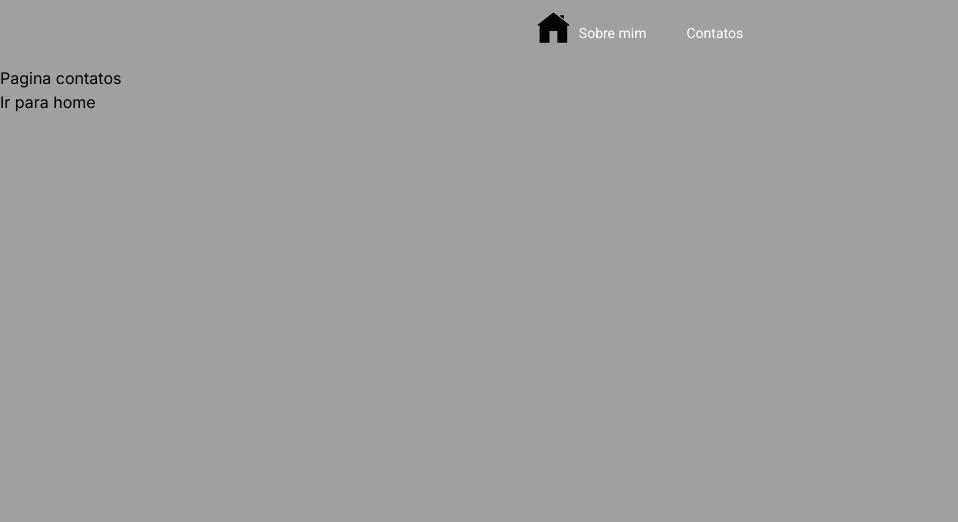
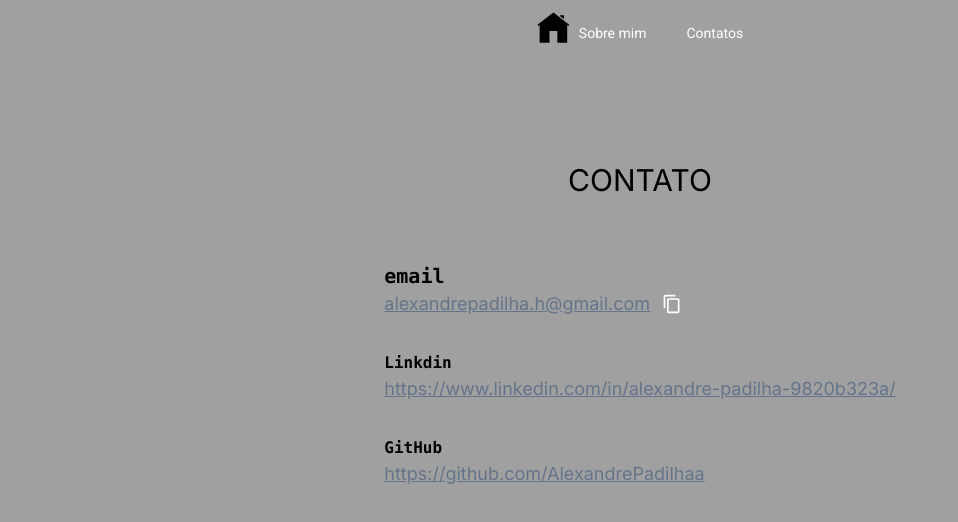
Before and after one commit to AlexandrePadilhaa/V1-Portifolio, a Next.js app: page /contato in a window 1280 px wide. Shown: the top 522 px of the page, without its empty margins (0-958 px from the left). Built offline with nearby package versions, Linux system fonts and the light colour scheme.

Commit message:
contatos e copiar email

```diff
--- a/src/app/contato/page.tsx
+++ b/src/app/contato/page.tsx
@@ -1,12 +1,37 @@
-import Link from "next/link";
+import { Metadata } from 'next'
+import { CopyButton } from "@/components/communs/copyButton";
 
+
+export const metadata: Metadata = {
+    title: 'Contatos | Alexandre Padilha',
+}
 
 export default function Contatos() {
     return (
-        <div>
-            <h1>Pagina contatos</h1>
-            <Link href='/'>
-                <h2>Ir para home</h2>
-            </Link>
+        <div className="mt-12 md:mt-24 space-y-8 md:space-y-16 px-16 md:px-32">
+            <h1 className=" text-3xl text-center">CONTATO</h1>
+            <ul className="table mx-auto space-y-6 md:space-y-8">
+                <li className="md:text-xl">
+                    <samp className="font-bold">email</samp>
+                    <div className="flex gap-1 md:gap-3 items-center">
+                        <a href="mailto:alexandrepadilha.h@gmail.com" className="text-sm md:text-lg text-slate-500 underline truncate">alexandrepadilha.h@gmail.com</a>
+                        <CopyButton copyText={"alexandrepadilha.h@gmail.com"}/>
+                    </div>
+                </li>
+                <li>
+                    <samp className="font-bold">Linkdin</samp>
+                    <div className="flex gap-1 md:gap-3 items-center">
+                        <a href="https://www.linkedin.com/in/alexandre-padilha-9820b323a/" className="text-sm md:text-lg text-slate-500 underline truncate">https://www.linkedin.com/in/alexandre-padilha-9820b323a/</a>
+                    </div>
+                </li>
+                <li>
+                    <samp className="font-bold">GitHub</samp>
+                    <div className="flex gap-1 md:gap-3 items-center">
+                        <a href="https://github.com/AlexandrePadilhaa" className="text-sm md:text-lg text-slate-500 underline truncate">https://github.com/AlexandrePadilhaa</a>
+                    </div>
+                </li>
+            </ul>
+
+
         </div>)
 }
--- /dev/null
+++ b/src/components/communs/copyButton.tsx
@@ -0,0 +1,20 @@
+'use client';
+import CopyIcon from "./icons/copyIcon";
+
+interface CopyButtonProps {
+    copyText: string;
+}
+
+
+export const CopyButton = ({ copyText }: CopyButtonProps) => {
+    const handleCopy = () => {
+            navigator.clipboard.writeText(copyText);
+    }
+
+
+    return (
+        <button onClick={handleCopy} className="inline-flex justify-center items-center">
+            <CopyIcon title="clique aqui para copiar" className="fill-white" />
+        </button>
+    );
+};
--- /dev/null
+++ b/src/components/communs/icons/copyIcon.tsx
@@ -0,0 +1,24 @@
+import { SVGProps } from "react";
+
+interface CopyIconProps extends SVGProps<SVGSVGElement> {
+    title?: string;
+}
+
+const CloseIcon = ({ title, ...props }: CopyIconProps) => {
+    return (<svg
+        {...props}
+        strokeWidth="0"
+        viewBox="0 0 24 24"
+        height="1em"
+        width="1em"
+        xmlns="http://www.w3.org/2000/svg"
+    >
+        {title && <title>{title}</title>}
+        <path fill="none" d="M0 0h24v24H0z"></path>
+        <path d="M16 1H4c-1.1 0-2 .9-2 2v14h2V3h12V1zm3 4H8c-1.1 0-2 .9-2 2v14c0 1.1.9 2 2 2h11c1.1 0 2-.9 2-2V7c0-1.1-.9-2-2-2zm0 16H8V7h11v14z"></path>
+
+        </svg>);
+}
+
+
+export default CloseIcon;
--- a/src/components/home/aboutMe.tsx
+++ b/src/components/home/aboutMe.tsx
@@ -20,7 +20,7 @@ export const AboutMe = () => {
                     <h2 className={`${roboto.className} mb-12`}>
                     Sou estudante de Sistemas de Informação na UTFPR - Curitiba-PR, com experiência como desenvolvedor front-end voluntário no projeto de extensão NOS - NOSSO OLHAR SOLIDÁRIO. Entusiasta de tecnologia, estou em busca de oportunidades para aplicar e expandir meus conhecimentos na criação de soluções inovadoras.
                     </h2>
-                    <Link href="/contatos" className="p-3 bg-purple w-fit text-xl rounded-lg transition-all hover:bg-opacity-50"> Converse comigo!</Link>
+                    <Link href="/contato" className="p-3 bg-purple w-fit text-xl rounded-lg transition-all hover:bg-opacity-50"> Converse comigo!</Link>
                 </div>
 
                 <ul className=" flex flex-wrap justify-center xl:grid xl:grid-cols-2 xl:w-fit gap-3 text-xl">
```
